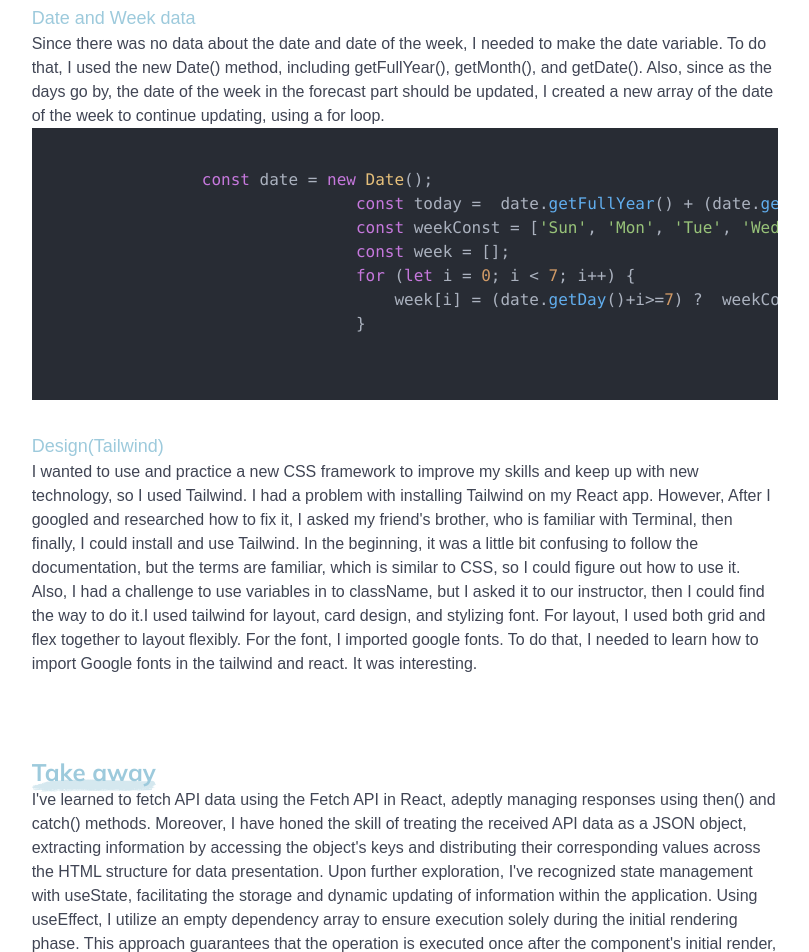
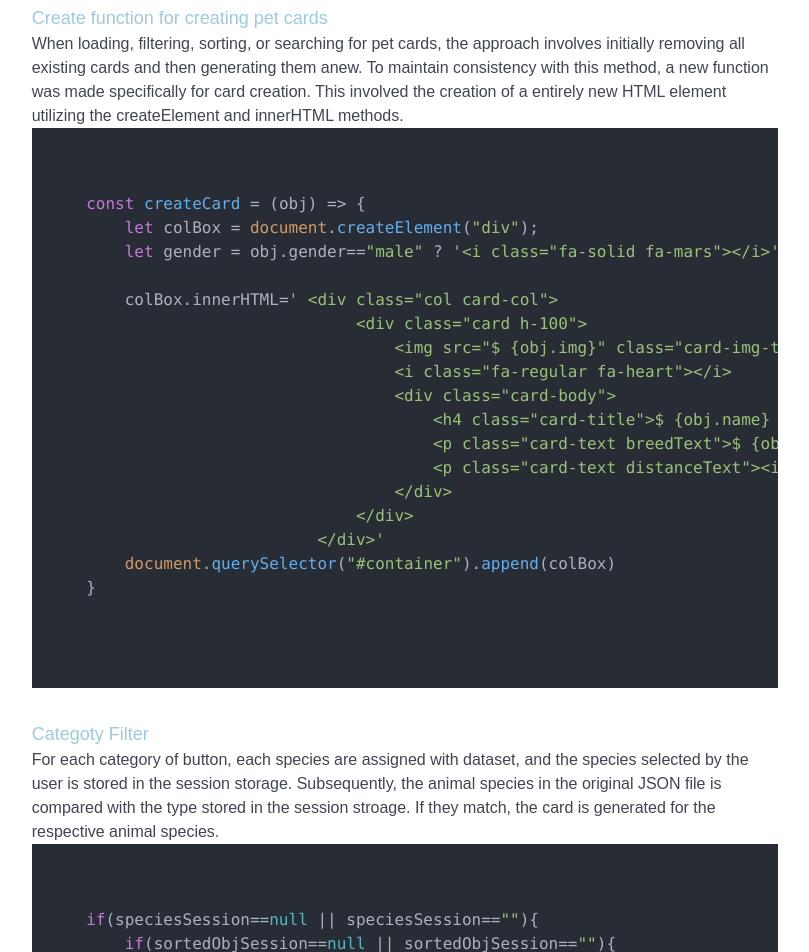
Before and after one commit to yoo-ran/portfolio, a React (Vite) app: page /petlist in a window 1280 px wide. Shown: the part 3280-4232 px from the top of the page, without its empty margins (235-1044 px from the left). Built offline with nearby package versions, Linux system fonts and the light colour scheme; a web font is replaced by a local one.

Commit message:
petlist project

```diff
--- a/src/components/Header.jsx
+++ b/src/components/Header.jsx
@@ -1,8 +1,9 @@
 import React from 'react';
-import { useState,useEffect } from 'react';
+import { useState } from 'react';
 import { FontAwesomeIcon } from '@fortawesome/react-fontawesome';
 import {faChevronRight} from '@fortawesome/free-solid-svg-icons';
 import logo from "../images/logo.png";
+
 
 function Header() {
     const [menuOpen, setMenuOpen] = useState(false);
@@ -39,7 +40,7 @@ function Header() {
                             <a href={`/projects`} className='transition hover:text-black relative'>Projects<span className='underline group-hover:w-full'></span></a>
                         </li>
                         <li>
-                            <a href='' className='bg-red text-white py-2 px-4 rounded-full transition duration-200 ease-in-out hover:bg-gray'>Resume <FontAwesomeIcon icon={faChevronRight} /></a>
+                            <a href='src/assets/[Resume]_Yooran_Kim.pdf' target='_blank'  className='bg-red text-white py-2 px-4 rounded-full transition duration-200 ease-in-out hover:bg-gray'>Resume <FontAwesomeIcon icon={faChevronRight} /></a>
                         </li>
                     </ul>
                 </nav>
--- a/src/routes/About.jsx
+++ b/src/routes/About.jsx
@@ -323,7 +323,7 @@ function About() {
             </p>
           </article>
         </div>
-        <a href='' className='flex items-center justify-center gap-x-2 bg-red text-white h-10 px-6 rounded-full transition duration-200 ease-in-out hover:bg-gray'>Resume <FontAwesomeIcon icon={faChevronRight} /></a>
+        <a href='src/assets/[Resume]_Yooran_Kim.pdf' target='_blank' className='flex items-center justify-center gap-x-2 bg-red text-white h-10 px-6 rounded-full transition duration-200 ease-in-out hover:bg-gray'>Resume <FontAwesomeIcon icon={faChevronRight} /></a>
       </section>
 
       {/* Skills */}
--- a/src/routes/artifacts/PetList.jsx
+++ b/src/routes/artifacts/PetList.jsx
@@ -80,7 +80,7 @@ function PetList() {
                             <DevNarr
                                 title={"Fetch & Session Storage"}
                                 content={
-                                    "Initially, I employed the fetch API to retrieve pet data from JSON files, ensuring smooth data acquisition and management. I handled successful responses using the then(), setting the stage for subsequent data manipulation. The JSON data is stored in session storage to preserve the integrity of both the original and filtered pet data across user sessions. This approach guarantees that data persistence remains intact even upon user-initiated refreshes, empowering seamless utilization of data throughout various functionalities, such as loading, resetting, sorting, clearing, searching, and filtering. Adhering to UX best practices, preserving data beyond the user's browser session may lead to confusion and disrupt the expected user experience. Therefore, I chose to forgo local storage utilization. Instead, I opted for session-based data management, ensuring data persistence only for the user's session. This approach guarantees a consistent and reliable user experience, aligning with expected behaviors and minimizing confusion, as data resets appropriately with each new session."
+                                    "Initially, I employed the fetch to retrieve pet data from JSON files, ensuring smooth data acquisition and management. I handled successful responses using the then(), setting the stage for subsequent data manipulation. The JSON data is stored in session storage to preserve the integrity of both the original and filtered pet data across user sessions. This approach guarantees that data persistence remains intact even upon user-initiated refreshes, empowering seamless utilization of data throughout various functionalities, such as loading, resetting, sorting, clearing, searching, and filtering. Adhering to UX best practices, preserving data beyond the user's browser session may lead to confusion and disrupt the expected user experience. Therefore, I chose to forgo local storage utilization. Instead, I opted for session-based data management, ensuring data persistence only for the user's session. This approach guarantees a consistent and reliable user experience, aligning with expected behaviors and minimizing confusion, as data resets appropriately with each new session."
                                     }>
                             </DevNarr>
                             <ChildCode code={`
@@ -100,25 +100,91 @@ function PetList() {
                         </div>
                         <div>
                             <DevNarr
-                                title={"Date and Week data"}
-                                content={"Since there was no data about the date and date of the week, I needed to make the date variable. To do that, I used the new Date() method, including getFullYear(), getMonth(), and getDate(). Also, since as the days go by, the date of the week in the forecast part should be updated, I created a new array of the date of the week to continue updating, using a for loop."}>
+                                title={"Create function for creating pet cards"}
+                                content={"When loading, filtering, sorting, or searching for pet cards, the approach involves initially removing all existing cards and then generating them anew. To maintain consistency with this method, a new function was made specifically for card creation. This involved the creation of a entirely new HTML element utilizing the createElement and innerHTML methods."}>
                             </DevNarr>
-                            <ChildCode code={`const date = new Date();
-                                const today =  date.getFullYear() + (date.getMonth()+1) + date.getDate();
-                                const weekConst = ['Sun', 'Mon', 'Tue', 'Wed', 'Thu', 'Fri', 'Sat'];
-                                const week = [];
-                                for (let i = 0; i < 7; i++) {
-                                    week[i] = (date.getDay()+i>=7) ?  weekConst[(date.getDay()+i)-7] :weekConst[date.getDay()+i];
-                                }`}/>
+                            <ChildCode code={`
+    const createCard = (obj) => {
+        let colBox = document.createElement("div");
+        let gender = obj.gender=="male" ? '<i class="fa-solid fa-mars"></i>' :'<i class="fa-solid fa-venus"></i>';
+
+        colBox.innerHTML=' <div class="col card-col">
+                                <div class="card h-100">
+                                    <img src="$ {obj.img}" class="card-img-top" alt="$ {obj.name}">
+                                    <i class="fa-regular fa-heart"></i>
+                                    <div class="card-body">
+                                        <h4 class="card-title">$ {obj.name} $ {gender}</h4>
+                                        <p class="card-text breedText">$ {obj.breed} | $ {obj.age} years</p>
+                                        <p class="card-text distanceText"><i class="fa-solid fa-location-dot"></i> $ {obj.distance}km</p>
                                     </div>
+                                </div>
+                            </div>'
+        document.querySelector("#container").append(colBox)
+    }
+                            `}/>
+                        </div>
+                        <div>
                             <DevNarr
-                            title={"Design(Tailwind)"}
-                            content={"I wanted to use and practice a new CSS framework to improve my skills and keep up with new technology, so I used Tailwind. I had a problem with installing Tailwind on my React app. However, After I googled and researched how to fix it, I asked my friend's brother, who is familiar with Terminal, then finally, I could install and use Tailwind. In the beginning, it was a little bit confusing to follow the documentation, but the terms are familiar, which is similar to CSS, so I could figure out how to use it. Also, I had a challenge to use variables in to className, but I asked it to our instructor, then I could find the way to do it.I used tailwind for layout, card design, and stylizing font. For layout, I used both grid and flex together to layout flexibly. For the font, I imported google fonts. To do that, I needed to learn how to import Google fonts in the tailwind and react. It was interesting."}>
+                                title={"Categoty Filter"}
+                                content={"For each category of button, each species are assigned with dataset, and the species selected by the user is stored in the session storage. Subsequently, the animal species in the original JSON file is compared with the type stored in the session stroage. If they match, the card is generated for the respective animal species."}>
                             </DevNarr>
+                            <ChildCode code={`
+    if(speciesSession==null || speciesSession==""){
+        if(sortedObjSession==null || sortedObjSession==""){
+            originalObjSession.forEach(element => {
+                createCard(element)
+            })
+        }else{
+            sortedObjSession.forEach(element => {
+                createCard(element)
+            })
+    }
+                            `}/>
+                        </div>
+                        <div>
+                            <DevNarr
+                                title={"Search"}
+                                content={"When a user searches for a pet's name, the relevant animal should be displayed. Therefore, it's essential to verify that the searched name in the input field matches the name of the animal. Initially, both the search input value and the animal name are converted to uppercase to ensure case-insensitive comparison. The indexOf() method is then used to determine if the animal name contains the search input. If the indexOf() value is greater than -1, it indicates that there is a corresponding animal for the input value, and the animal's card is generated accordingly"}>
+                            </DevNarr>
+                            <ChildCode code={`
+     let inputValue = e.target.value.toUpperCase();
+     sortedObj.forEach(item => {
+        for(let i=0;i<speciesSession.length;i++){
+            if(item.species==speciesSession[i]){
+                 let petName = item.name.toUpperCase()
+                 if(petName.indexOf(inputValue)>-1){
+                    createCard(item)
+                }
+            }
+        }
+     });
+                            `}/>
+                        </div>
+                        <div>
+                            <DevNarr
+                                title={"Sort"}
+                                content={"When the user clicks the sort button, the animal names should be sorted in ascending or descending order. This is done by sorting objects using the sort() method. Initially, all animal names, regardless of the case, are converted to capital letters so that the sorting is done. This adds logic to the sorting process. On the ascending order, if name A is alphabetically ordered over name B, the function returns -1 and indicates that name A must precede name B in the sorted list. Conversely, if name A is alphabetically ordered over name B, the function returns 1 and indicates that name A must precede name B. If name A and name B are the same, the function returns 0, and the relative order remains unchanged. The reverse applies for descending order."}>
+                            </DevNarr>
+                            <ChildCode code={`
+    const ascendingSort = (object) =>{
+        object.sort((a,b) =>{
+            // Regardless of letter case
+            const nameA = (a.name).toUpperCase();
+            const nameB = (b.name).toUpperCase();
+
+            if(nameA > nameB) return 1;
+            if(nameA < nameB) return -1;
+            if(nameA === nameB) return 0;
+        })
+    setSessionStorage("sortedObj", object)
+}
+                            `}/>
+                        </div>
+
                     </div>
             </div>
 
-            <Narrative title={"Take away"} content={"I've learned to fetch API data using the Fetch API in React, adeptly managing responses using then() and catch() methods. Moreover, I have honed the skill of treating the received API data as a JSON object, extracting information by accessing the object's keys and distributing their corresponding values across the HTML structure for data presentation. Upon further exploration, I've recognized state management with useState, facilitating the storage and dynamic updating of information within the application. Using useEffect, I utilize an empty dependency array to ensure execution solely during the initial rendering phase. This approach guarantees that the operation is executed once after the component's initial render, a practice well-suited for requiring the retrieval of static data or the execution of setup tasks independent of changes in state or props."}/>
+            <Narrative title={"Take away"} content={"I recently discovered that I can manage the sorting method with custom logic, which makes me anticipate utilizing various sorting approaches in the future. Additionally, I learned about a method that helps locate characters within a string and return the index of the first occurrence, providing a useful tool for comparing strings in certain situations. During the process of filtering categories, managing the addition and removal of other species while retaining the clicked species turned out to be more complicated than initially expected, especially when combined with session storage management."}/>
 
         </section>
     </div>
```
Also changed, not shown: 1 other file (tests, documents, lock files or other folders). Lines whose indentation alone changed are shown as unchanged.
